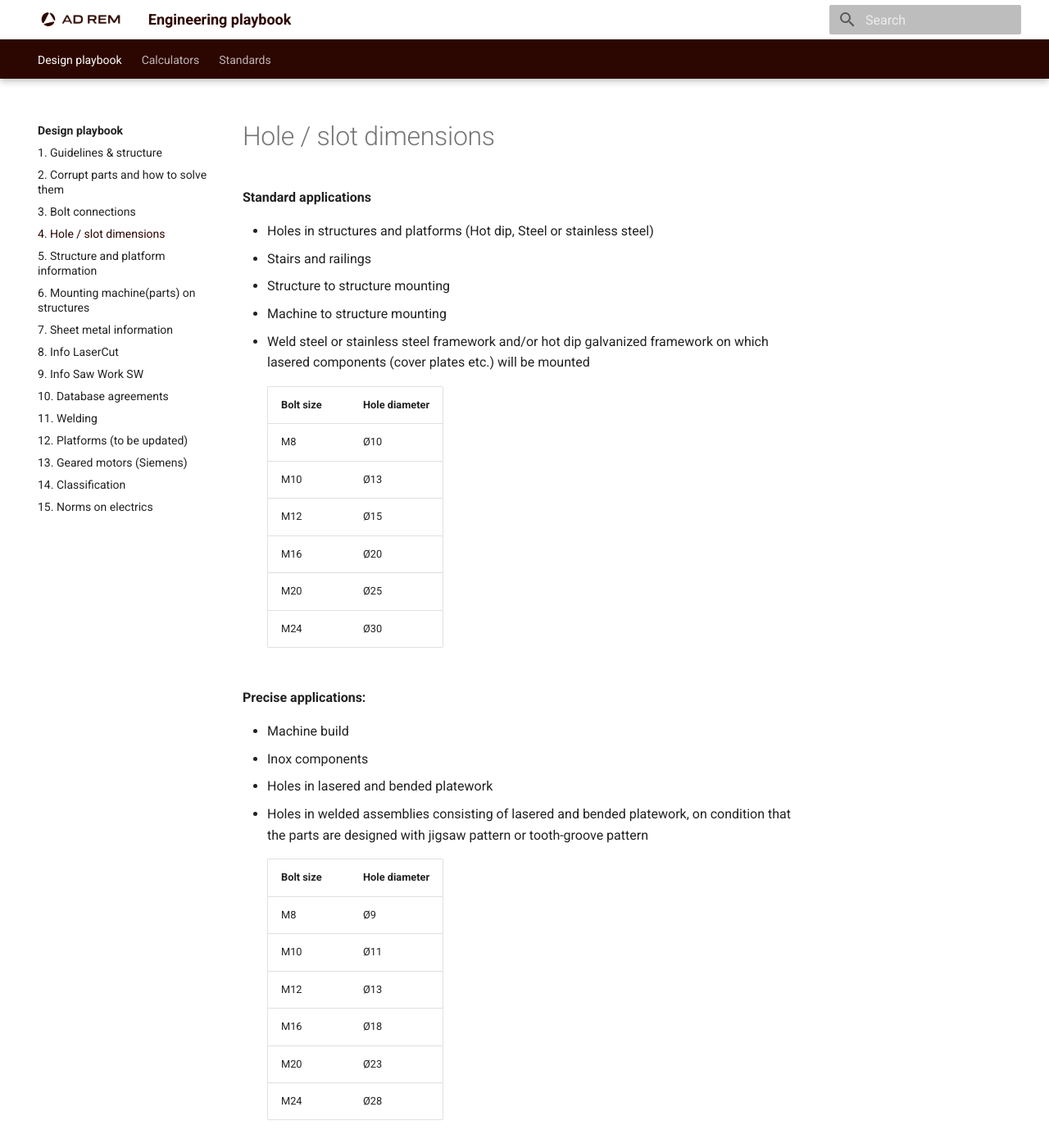
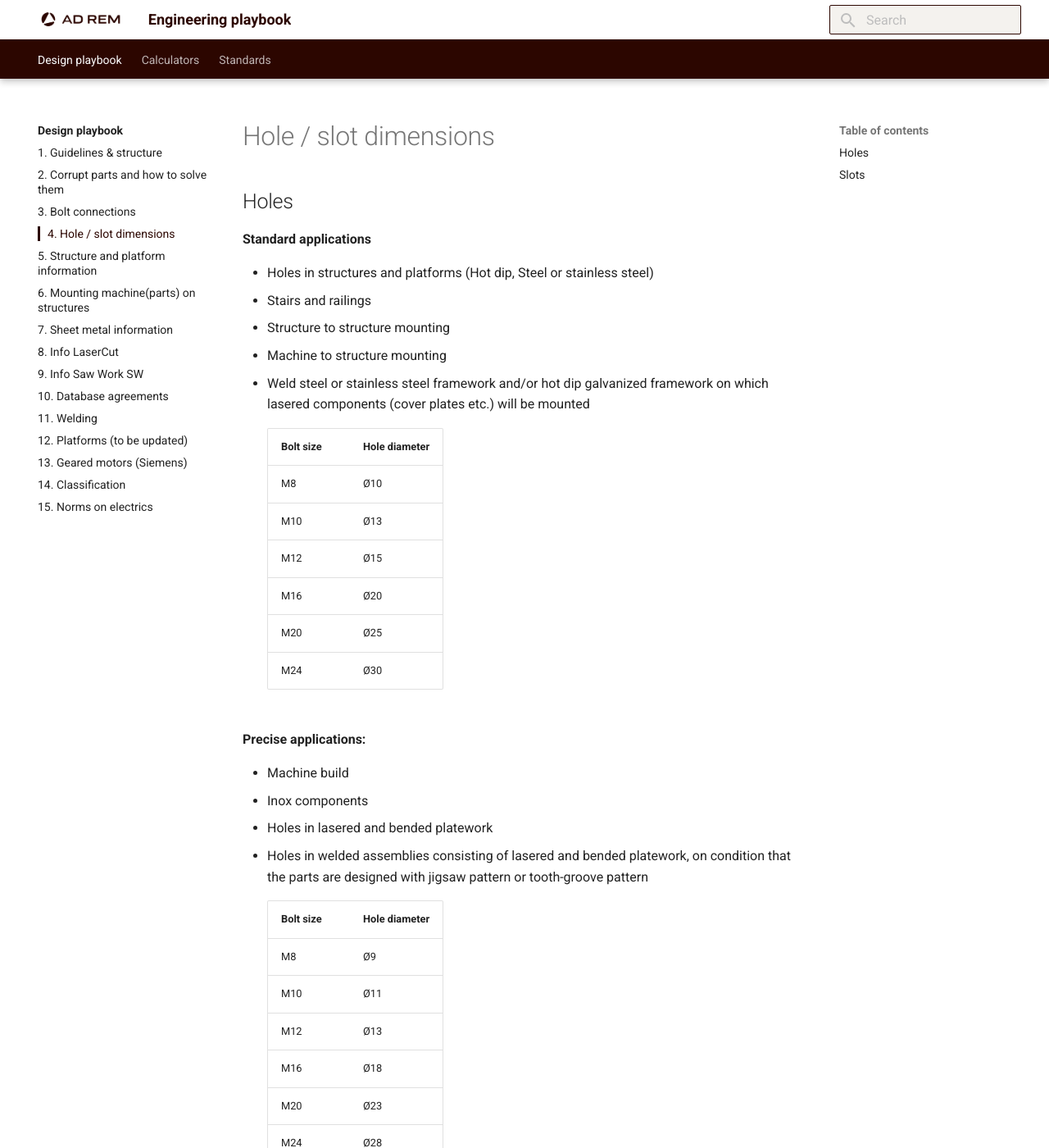
Before and after one commit to Laurens-De-Bel/Design-bible, an MkDocs documentation site: the page built from docs/Design-playbook/Hole-slot-dimensions.md, in a window 1280 px wide and 1400 px high. Shown: the whole window at 82% size. Built offline with MkDocs 1.6.1 and Material for MkDocs 9.7.7, drawn with Linux system fonts in a browser that asks for light colours; some of the changed text lies outside the part shown.

Commit message:
modified search bar

```diff
--- a/docs/Design-playbook/Hole-slot-dimensions.md
+++ b/docs/Design-playbook/Hole-slot-dimensions.md
@@ -1,4 +1,6 @@
 # Hole / slot dimensions
+
+## Holes
 
 **Standard applications**
 
@@ -33,3 +35,12 @@
     | M16 | Ø18 |
     | M20 | Ø23 |
     | M24 | Ø28 |
+
+## Slots
+For the width of the slots, the same rules apply as for holes. The length of the slot is equal to the radius of the slot.
+
+    → Example for galvanized structure:
+        - Bolt size = M16
+        - Hole diameter = Ø20
+        - Slot width = 10 mm
+![Slot dimensions](../assets/design-playbook/Hole-slot-dimensions/image001.png){ width="700" .center }
--- a/docs/stylesheets/extra.css
+++ b/docs/stylesheets/extra.css
@@ -9,7 +9,19 @@
 }
 
 .md-header .md-search__input + .md-search__icon {
-  color: var(--md-default-fg-color--light);
+  color: #bdbdbd;
+}
+
+.md-header .md-search__input::placeholder {
+  color: #bdbdbd;
+}
+
+/* Same background as the homepage cards (.ar-card), so the closed
+   search bar matches the site's card color instead of Material's
+   default translucent-black pill. */
+.md-search__form {
+  border: 1px solid var(--md-primary-fg-color);
+  background-color: #f4f2ee;
 }
 
 /* Apply with ![alt](path){ .center } to center a figure; remove the
@@ -97,6 +109,16 @@ body:has(.ar-hero) .md-tabs {
 .md-nav[data-md-level="1"] > .md-nav__list > .md-nav__item > .md-nav__link .md-ellipsis::before,
 .md-nav[data-md-level="1"] > .md-nav__list > .md-nav__item > .md-nav__container .md-ellipsis::before {
   content: counter(md-nav-chapter) ". ";
+}
+
+/* Highlight the current chapter in the sidebar with a colored left
+   border, since Material's default bold+color active state is easy to
+   miss next to the numbering prefix above. Scoped to the level-1 nav
+   (the chapter list itself) so it doesn't also mark the active heading
+   inside the page's own right-hand table of contents. */
+.md-nav[data-md-level="1"] .md-nav__link--active {
+  border-left: 3px solid var(--md-primary-fg-color);
+  padding-left: calc(0.6rem - 3px);
 }
 
 /* Reference-diagram table (e.g. "Choice of correct bolt length"): a
```
Also changed, not shown: docs/Design-playbook/Bolt-connections.md (+3 -2 lines), docs/assets/design-playbook/Hole-slot-dimensions/image001.png (added), 1 other file.
